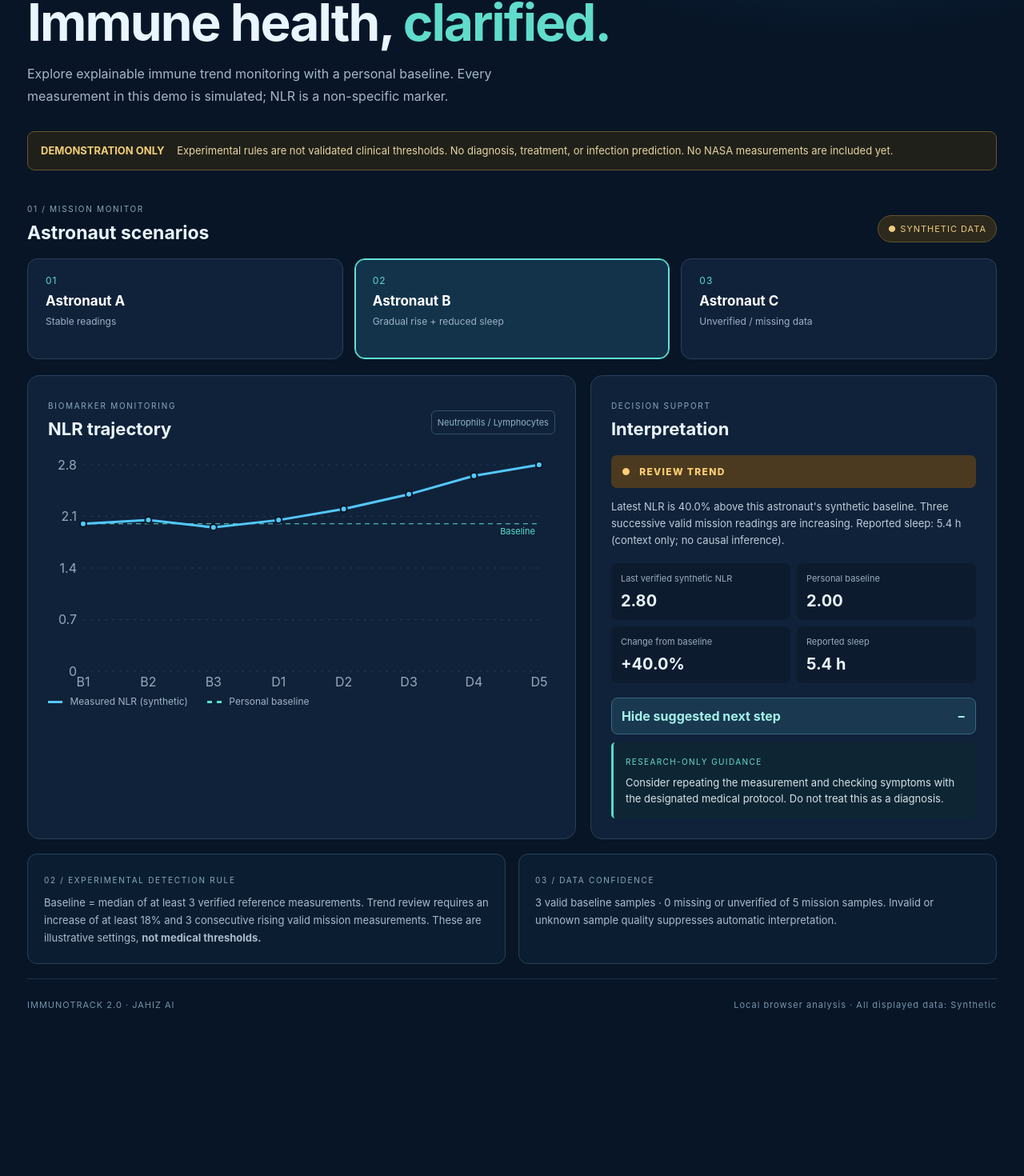
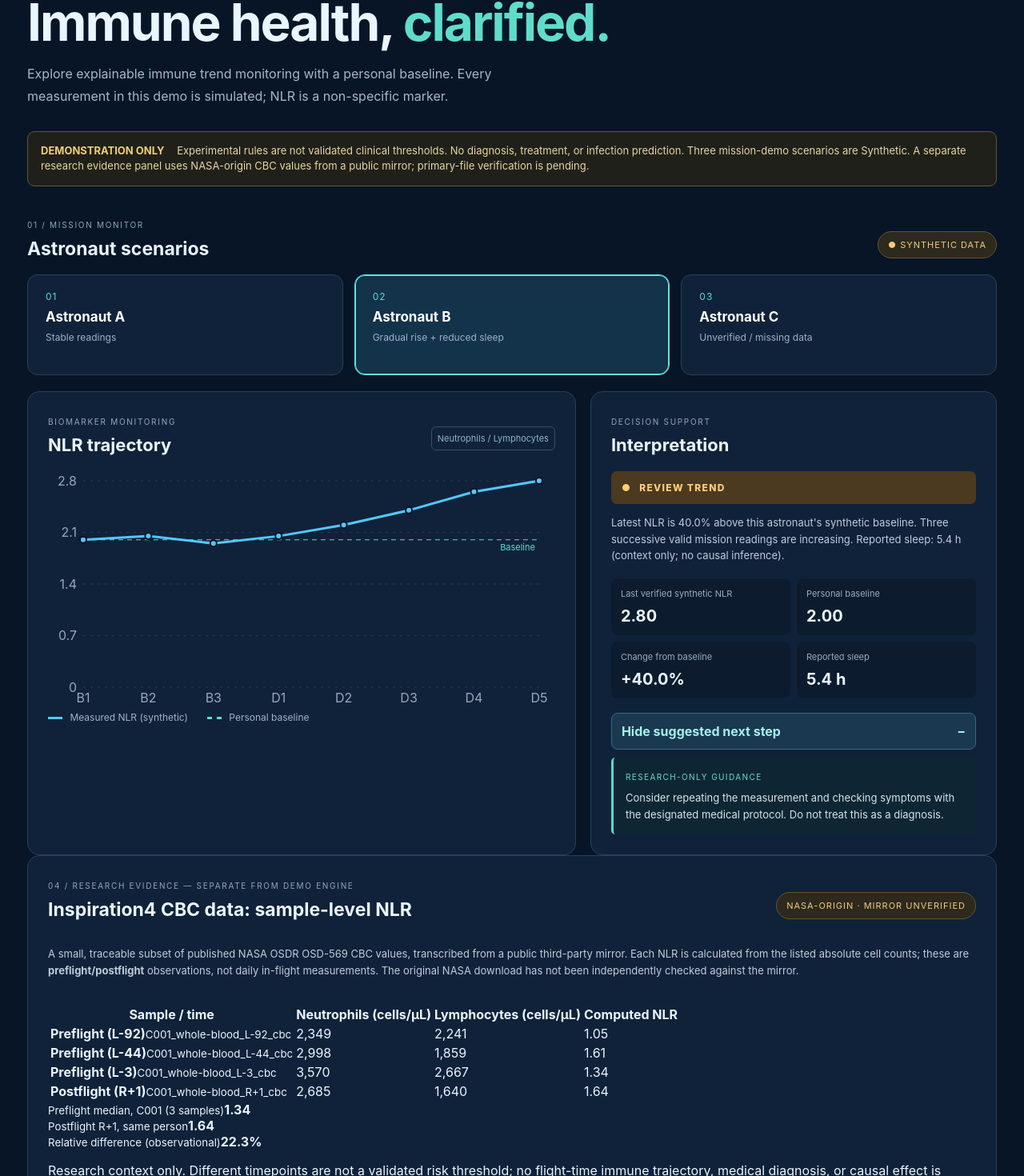
Before and after one commit to majmaah99-ops/IMMUNOTRACK, a React (Vite) app: page / in a window 1280 px wide. Shown: the part 172-1642 px from the top of the page at 80% size. Before the commit the page ends 1469 px from the top, so only its background shows below. Built offline with nearby package versions, Linux system fonts and the light colour scheme.

Commit message:
Show cited Inspiration4 CBC research evidence separately from synthetic missions

```diff
--- a/src/App.jsx
+++ b/src/App.jsx
@@ -2,6 +2,7 @@ import { useMemo, useState } from 'react';
 import { ResponsiveContainer, LineChart, Line, CartesianGrid, XAxis, YAxis, Tooltip, ReferenceLine } from 'recharts';
 import { analyzeScenario, DEMO_SETTINGS } from './immuneEngine.js';
 import { scenarios } from './scenarios.js';
+import { nasaEvidence, summarizeNasaEvidence } from './nasaEvidence.js';
 import './App.css';
 
 const fmt = x => x === null || x === undefined ? '—' : Number(x).toFixed(2);
@@ -12,15 +13,24 @@ export default function App(){
   const active = scenarios[selected];
   const result = useMemo(()=>analyzeScenario(active),[active]);
   const recent = [...result.chart].reverse().find(r=>r.nlr!==null);
+  const nasa = useMemo(() => summarizeNasaEvidence(), []);
   return <div className="shell">
     <header className="topbar"><div className="brandmark">✳</div><div className="brand"><strong>IMMUNOTRACK <span>2.0</span></strong><small>Autonomous Immune Monitoring & Decision Support</small></div><div className="top-right"><span className="online">● LOCAL ANALYSIS</span><span className="prototype">RESEARCH PROTOTYPE</span></div></header>
     <main><section className="intro"><p className="eyebrow">JAHIZ AI <span> / </span> NASA SPACE APPS CHALLENGE 2026</p><h1>Immune health, <em>clarified.</em></h1><p className="subtitle">Explore explainable immune trend monitoring with a personal baseline. Every measurement in this demo is simulated; NLR is a non-specific marker.</p></section>
-    <div className="notice"><strong>DEMONSTRATION ONLY</strong> Experimental rules are not validated clinical thresholds. No diagnosis, treatment, or infection prediction. No NASA measurements are included yet.</div>
+    <div className="notice"><strong>DEMONSTRATION ONLY</strong> Experimental rules are not validated clinical thresholds. No diagnosis, treatment, or infection prediction. Three mission-demo scenarios are Synthetic. A separate research evidence panel uses NASA-origin CBC values from a public mirror; primary-file verification is pending.</div>
     <div className="section-head"><div><small>01 / MISSION MONITOR</small><h2>Astronaut scenarios</h2></div><span className="synthetic">● SYNTHETIC DATA</span></div>
     <div className="case-grid" role="group" aria-label="Choose simulated astronaut scenario">{Object.values(scenarios).map(s=><button key={s.id} type="button" aria-pressed={selected===s.id} className={'case '+(selected===s.id?'selected':'')} onClick={()=>{setSelected(s.id);setShowAction(true);}}><span className="case-icon">0{s.id==='A'?'1':s.id==='B'?'2':'3'}</span><strong>{s.name}</strong><small>{s.subtitle}</small></button>)}</div>
     <div className="dashboard"><section className="panel chart-panel"><div className="panel-head"><div><small>BIOMARKER MONITORING</small><h3>NLR trajectory</h3></div><span className="tag">Neutrophils / Lymphocytes</span></div><div className="plot" role="img" aria-label={`NLR chart for ${active.name}`}><ResponsiveContainer width="100%" height="100%"><LineChart data={result.chart} margin={{top:12,right:20,left:-16,bottom:0}}><CartesianGrid vertical={false} stroke="#243b55" strokeDasharray="3 6"/><XAxis dataKey="day" stroke="#95a9bb" tickLine={false} axisLine={false}/><YAxis stroke="#95a9bb" tickLine={false} axisLine={false} domain={[0,'auto']}/><Tooltip contentStyle={{background:'#10233a',border:'1px solid #29415c',borderRadius:10,color:'#f4fbff'}} formatter={(v)=>[fmt(v),'NLR']} /><ReferenceLine y={result.baseline??0} stroke="#59dfcb" strokeDasharray="6 5" label={{value:'Baseline',fill:'#59dfcb',position:'insideTopRight',fontSize:11}}/><Line type="linear" connectNulls={false} dataKey="nlr" name="NLR" stroke="#53c8ff" strokeWidth={3} dot={{r:4,fill:'#53c8ff',stroke:'#071526',strokeWidth:2}} activeDot={{r:6}} isAnimationActive={false}/></LineChart></ResponsiveContainer></div><div className="legend"><span><i className="line cyan"/> Measured NLR (synthetic)</span><span><i className="line teal"/> Personal baseline</span></div></section>
     <section className="panel status-panel"><div className="panel-head"><div><small>DECISION SUPPORT</small><h3>Interpretation</h3></div></div><div className={'status '+tone[result.status]}><span className="dot">●</span>{result.heading}</div><p className="message">{result.message}</p><div className="metric-grid"><div><small>Last verified synthetic NLR</small><strong>{fmt(recent?.nlr)}</strong></div><div><small>Personal baseline</small><strong>{fmt(result.baseline)}</strong></div><div><small>Change from baseline</small><strong>{result.changePercent===null?'—':`${result.changePercent>=0?'+':''}${result.changePercent.toFixed(1)}%`}</strong></div><div><small>Reported sleep</small><strong>{active.sleepHours===null?'Unknown':`${active.sleepHours} h`}</strong></div></div><button className="action-toggle" onClick={()=>setShowAction(v=>!v)} type="button" aria-expanded={showAction}>{showAction?'Hide':'Show'} suggested next step <span>{showAction?'−':'+'}</span></button>{showAction&&<div className="action"><small>RESEARCH-ONLY GUIDANCE</small><p>{result.action}</p></div>}</section></div>
+    <section className="panel nasa-panel">
+      <div className="section-head"><div><small>04 / RESEARCH EVIDENCE — SEPARATE FROM DEMO ENGINE</small><h2>Inspiration4 CBC data: sample-level NLR</h2></div><span className="synthetic">NASA-ORIGIN · MIRROR UNVERIFIED</span></div>
+      <p className="message">A small, traceable subset of published NASA OSDR OSD-569 CBC values, transcribed from a public third-party mirror. Each NLR is calculated from the listed absolute cell counts; these are <strong>preflight/postflight</strong> observations, not daily in-flight measurements. The original NASA download has not been independently checked against the mirror.</p>
+      <div className="nasa-table-wrap"><table className="nasa-table"><thead><tr><th>Sample / time</th><th>Neutrophils (cells/µL)</th><th>Lymphocytes (cells/µL)</th><th>Computed NLR</th></tr></thead><tbody>{nasa.samples.map(row=><tr key={row.sampleId}><td><strong>{row.phase}</strong><small>{row.sampleId}</small></td><td>{row.neutrophils.toLocaleString('en-US')}</td><td>{row.lymphocytes.toLocaleString('en-US')}</td><td>{fmt(row.nlr)}</td></tr>)}</tbody></table></div>
+      <div className="evidence-summary"><div><small>Preflight median, C001 (3 samples)</small><strong>{fmt(nasa.preflightMedian)}</strong></div><div><small>Postflight R+1, same person</small><strong>{fmt(nasa.postflightNlr)}</strong></div><div><small>Relative difference (observational)</small><strong>{nasa.changePercent.toFixed(1)}%</strong></div></div>
+      <p className="evidence-footnote">Research context only. Different timepoints are not a validated risk threshold; no flight-time immune trajectory, medical diagnosis, or causal effect is inferred. This dataset is <strong>not</strong> used to replace the synthetic baseline of Astronaut A, B, or C.</p>
+      <p className="evidence-links"><a href={nasaEvidence.sourceUrl} target="_blank" rel="noreferrer">NASA study OSD-569</a> · <a href={nasaEvidence.mirrorUrl} target="_blank" rel="noreferrer">Source CSV mirror</a> · <a href={nasaEvidence.sourceManifestUrl} target="_blank" rel="noreferrer">Mirror provenance manifest</a></p>
+    </section>
     <section className="bottom"><div className="mini"><small>02 / EXPERIMENTAL DETECTION RULE</small><p>Baseline = median of at least {DEMO_SETTINGS.minBaselineSamples} verified reference measurements. Trend review requires an increase of at least {DEMO_SETTINGS.trendPercent}% and 3 consecutive rising valid mission measurements. These are illustrative settings, <strong>not medical thresholds.</strong></p></div><div className="mini"><small>03 / DATA CONFIDENCE</small><p>{result.evidence.validBaseline} valid baseline samples · {result.evidence.missing} missing or unverified of {result.evidence.total} mission samples. Invalid or unknown sample quality suppresses automatic interpretation.</p></div></section>
-    <footer><span>IMMUNOTRACK 2.0 · JAHIZ AI</span><span>Local browser analysis · All displayed data: Synthetic</span></footer></main>
+    <footer><span>IMMUNOTRACK 2.0 · JAHIZ AI</span><span>Local browser analysis · Demo: Synthetic · Research panel: NASA-origin mirror</span></footer></main>
   </div>;
 }
```
